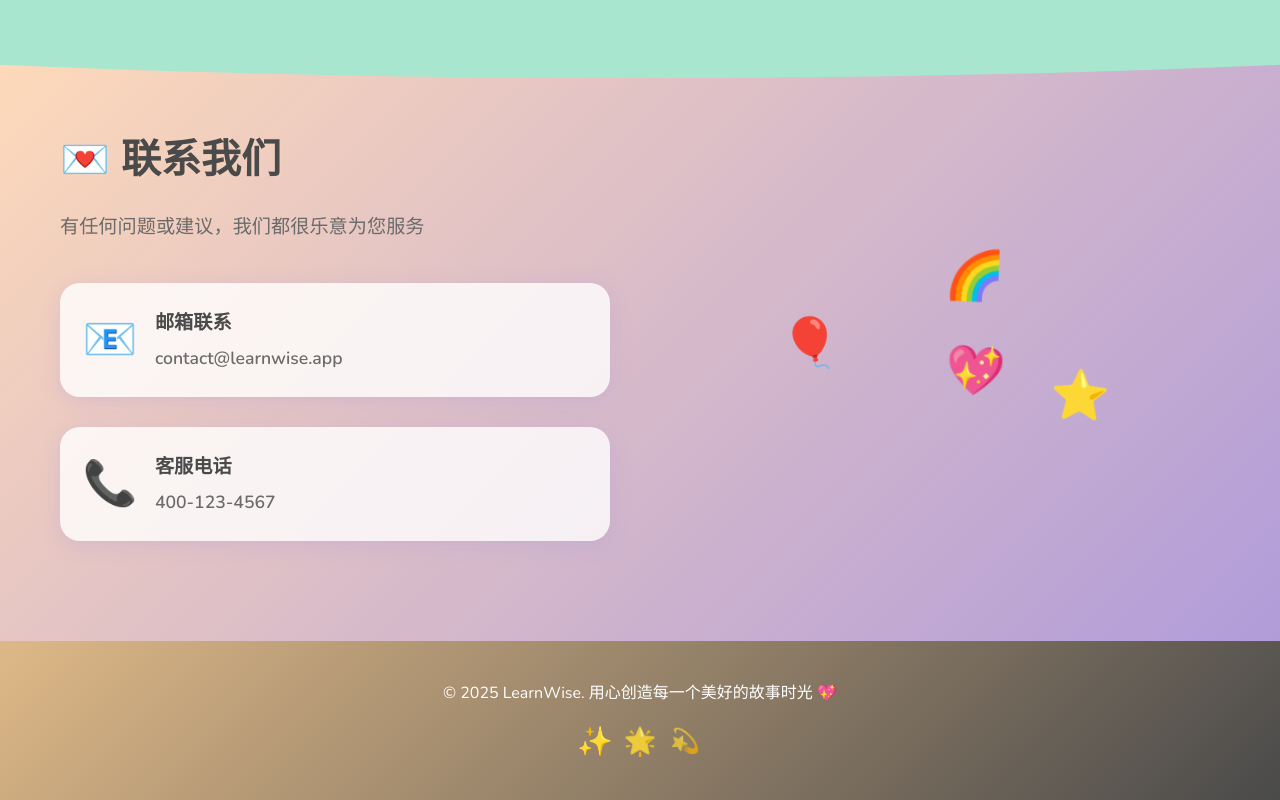
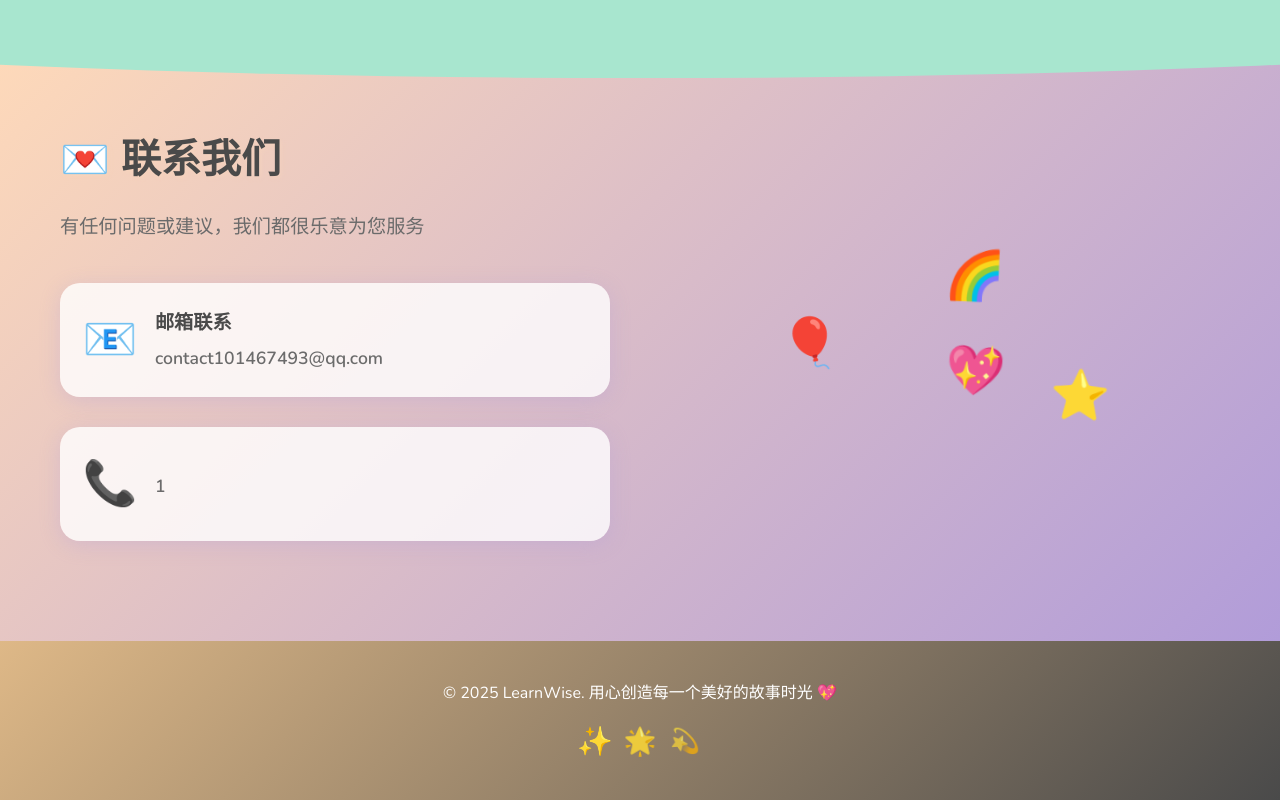
Before and after one commit to zhaozike/WEB-V1, a plain HTML site: page index.html in a window 1280 px wide. Shown: the part 2250-3050 px from the top of the page. Drawn offline with nearby package versions, Linux system fonts and the light colour scheme.

Commit message:
Briefly describe your changes here

```diff
--- a/index.html
+++ b/index.html
@@ -171,14 +171,14 @@
                             <div class="contact-icon">📧</div>
                             <div class="contact-details">
                                 <h4>邮箱联系</h4>
-                                <a href="mailto:contact@learnwise.app" class="contact-link">contact@learnwise.app</a>
+                                <a href="mailto:contact101467493@qq.com" class="contact-link">contact101467493@qq.com</a>
                             </div>
                         </div>
                         <div class="contact-item">
                             <div class="contact-icon">📞</div>
                             <div class="contact-details">
-                                <h4>客服电话</h4>
-                                <a href="tel:400-123-4567" class="contact-link">400-123-4567</a>
+                                <h4></h4>
+                                <a href="1" class="contact-link">1</a>
                             </div>
                         </div>
                     </div>
```
